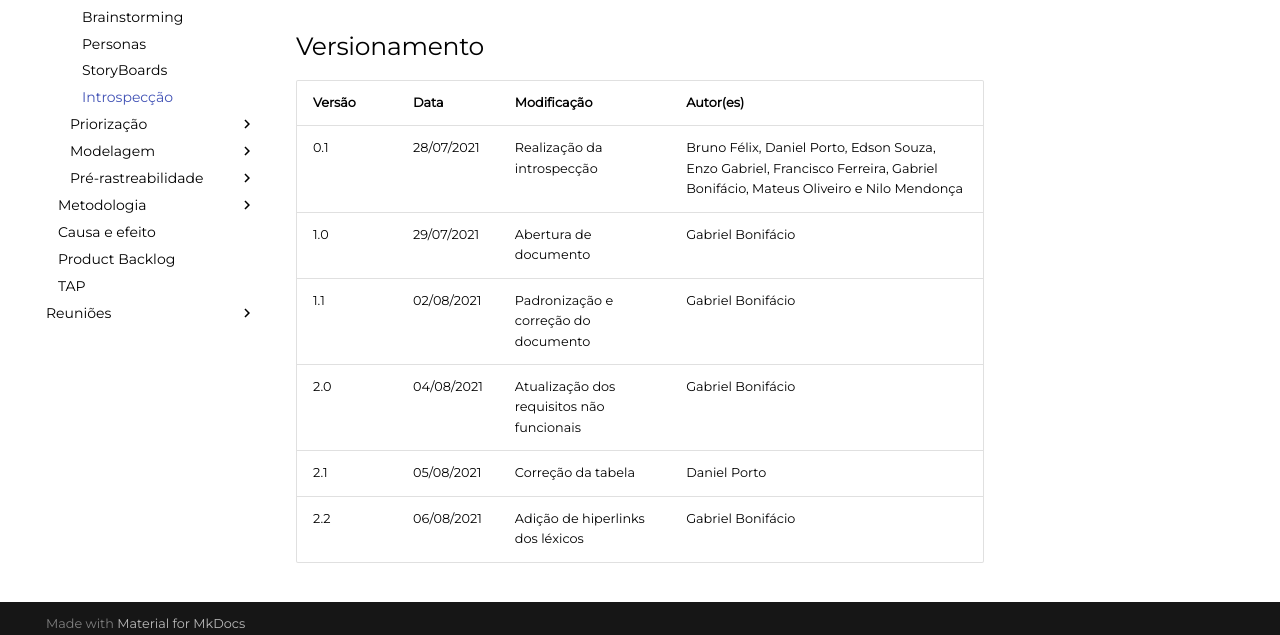
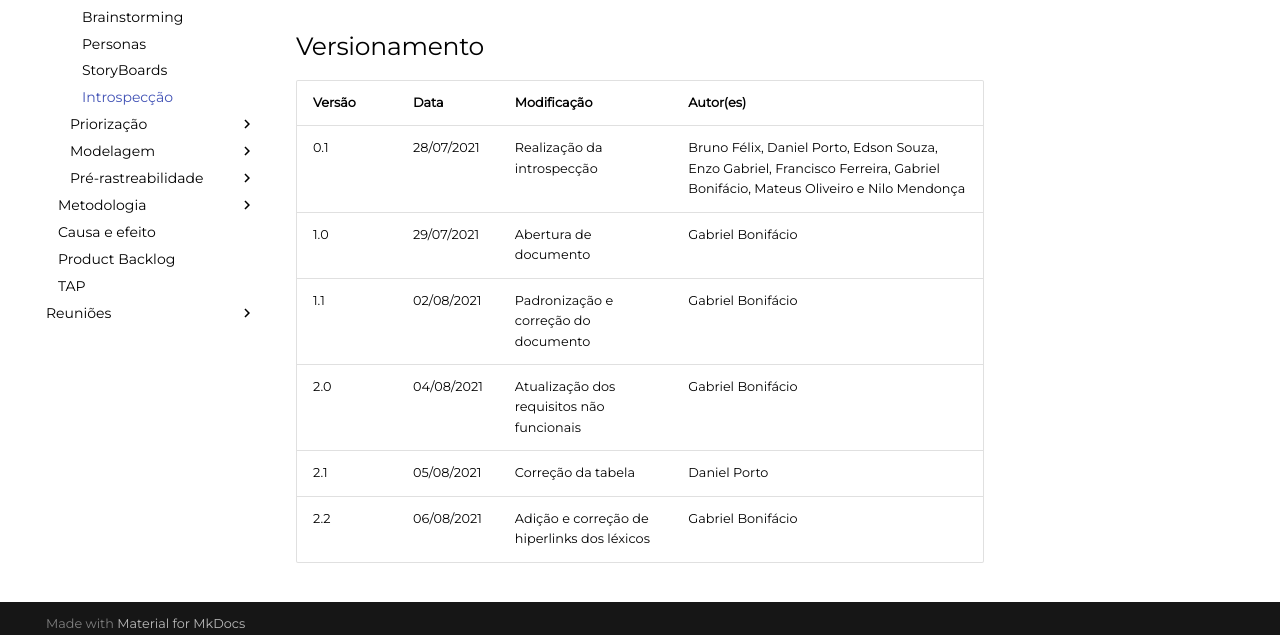
Before and after one commit to UnBArqDsw2021-1/2021.1_G6_Curumim, an MkDocs documentation site: the page built from docs/base/requisitos/elicitacao/introspeccao.md, in a window 1280 px wide and 900 px high, scrolled down 934 px. Shown: the part 253-888 px from the top of the window. Built offline with MkDocs 1.6.1 and Material for MkDocs 9.7.7, drawn with Linux system fonts in a browser that asks for light colours; some of the changed lines change nothing that is shown.

Commit message:
doc(#48): correção dos hiperlinks dos lexicos no doc introspecção

```diff
--- a/docs/base/requisitos/elicitacao/introspeccao.md
+++ b/docs/base/requisitos/elicitacao/introspeccao.md
@@ -13,11 +13,11 @@
 |RNF_01|Sistema carregar uma página em menos de 2 segundos|
 |RNF_02|Sistema funcionar 24h por dia|
 |RNF_03|Sistema deve ser responsivo|
-|RNF_04|Sistema ter acessibilidade para [usuários](../modelagem/lexicos.md/#lexico-usuario) com dificuldades|
+|RNF_04|Sistema ter acessibilidade para [usuários](../../modelagem/lexicos/#lexico-usuario) com dificuldades|
 |RNF_05|Sistema apresentar as funcionalidades principais na tela inicial|
-|RNF_06|Sistema gerar [relatório](../modelagem/lexicos.md/#lexico-relatorio) em menos de 15 segundos|
-|RNF_07|Centralizar suas [atividades](../modelagem/lexicos.md/#lexico-atividade) no seu celular|
-|RNF_08|Um bom sistema de [autenticação em duas etapas](../modelagem/lexicos.md/#lexico-autenticacao-em-duas-etapas)|
+|RNF_06|Sistema gerar [relatório](../../modelagem/lexicos/#lexico-relatorios) em menos de 15 segundos|
+|RNF_07|Centralizar suas [atividades](../../modelagem/lexicos/#lexico-atividade) no seu celular|
+|RNF_08|Um bom sistema de [autenticação em duas etapas](../../modelagem/lexicos/#lexico-autenticacao-em-duas-etapas)|
 
 ## Bibliografia
 
@@ -31,4 +31,4 @@
 |1.1|02/08/2021| Padronização e correção do documento | Gabriel Bonifácio |
 |2.0|04/08/2021| Atualização dos requisitos não funcionais | Gabriel Bonifácio |
 |2.1|05/08/2021| Correção da tabela | Daniel Porto |
-|2.2|06/08/2021| Adição de hiperlinks dos léxicos | Gabriel Bonifácio |
+|2.2|06/08/2021| Adição e correção de hiperlinks dos léxicos | Gabriel Bonifácio |
```
